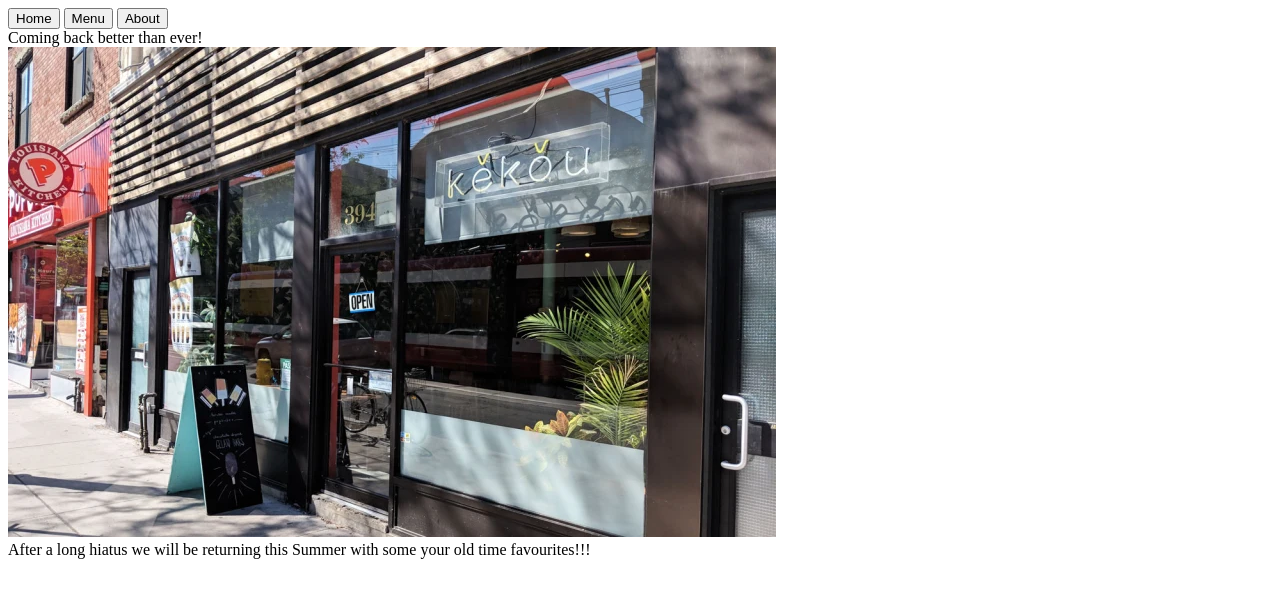
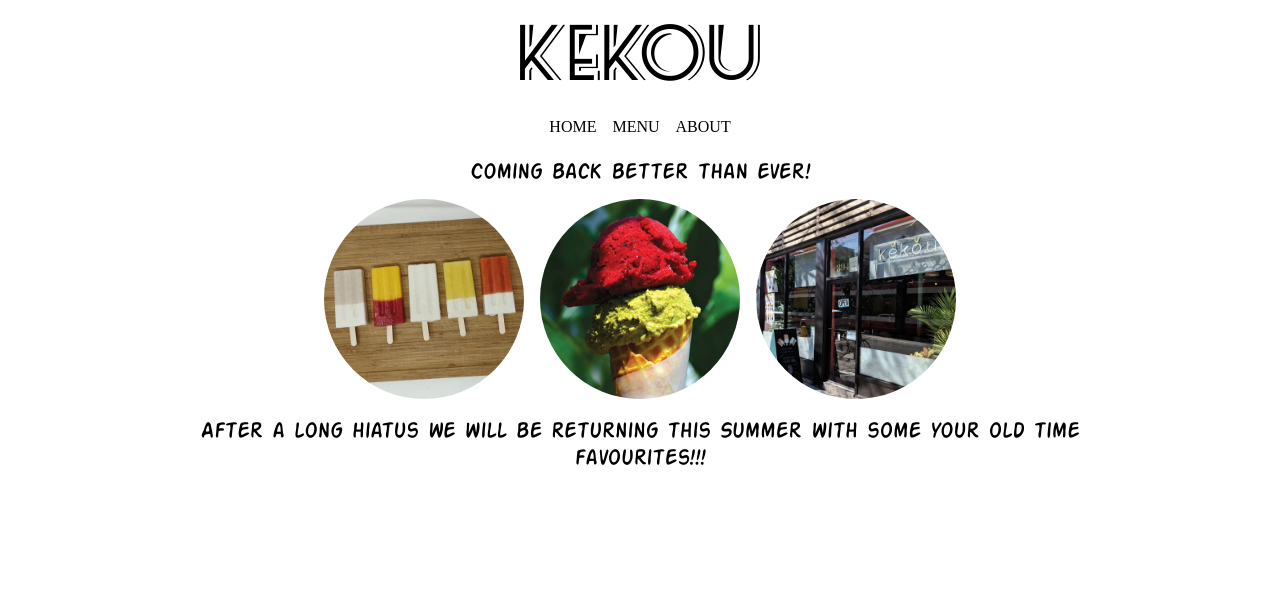
Before and after one commit to 54MU31M00R3/restaurant-page, a website built with webpack: page src/template.html in a window 1280 px wide. Built offline with nearby package versions, Linux system fonts and the light colour scheme.

Commit message:
Create homepage with css styling

```diff
--- a/package.json
+++ b/package.json
@@ -11,6 +11,7 @@
   "license": "ISC",
   "devDependencies": {
     "css-loader": "^7.1.2",
+    "html-loader": "^5.1.0",
     "html-webpack-plugin": "^5.6.3",
     "style-loader": "^4.0.0",
     "webpack": "^5.100.2",
--- a/src/styles.css
+++ b/src/styles.css
@@ -1,3 +1,61 @@
+body{
+    height: 100%;
+    display: flex;
+    flex-direction: column;
+    align-items: center;
+}
+
+#kekou {
+    text-align: center;
+    font-family: 'seasideresortnfregular';
+    font-size: 64px;
+}
+
+#nav-links {
+    display: flex;
+    justify-content: center;
+    gap: 16px;
+    padding: 20px;
+}
+
+button {
+    background: none;
+	color: inherit;
+	border: none;
+	padding: 0;
+	font: inherit;
+	cursor: pointer;
+	outline: inherit;
+}
+
+#content {
+    display: flex;
+    flex-direction: column;
+    overflow: hidden;
+    text-align: center;
+    gap: 16px;
+    width: 75%;
+}
+
+#image-container {
+    display: flex;
+    justify-content: center;
+    gap: 16px;
+}
+
+.cover-images {
+    width: 200px;
+    object-fit: cover;
+    border-radius: 50%;
+}
+
+#headline, #desc{
+    font-family: 'action_manregular';
+    font-size: 24px;
+}
+
+
+
 @font-face {
     font-family: 'action_manregular';
     src: url('./assets/fonts/action_man-webfont.woff2') format('woff2'),
--- a/src/template.html
+++ b/src/template.html
@@ -7,14 +7,39 @@
   </head>
   <body>
     <div id="header">
-      <button id="home-button" type="button">Home</button>
-      <button id="menu-button" type="button">Menu</button>
-      <button id="about-button" type="button">About</button>
+      <div id="kekou">
+        Kekou
+      </div>
+      <div id="nav-links">
+        <button id="home-button" type="button">HOME</button>
+        <button id="menu-button" type="button">MENU</button>
+        <button id="about-button" type="button">ABOUT</button>
+      </div>
     </div>
     <div id="content">
       <div id="headline">Coming back better than ever!</div>
-      <img src="./assets/images/kekou_storefront.webp" alt="gelato"/>
-      <div id="desc">After a long hiatus we will be returning this Summer with some your old time favourites!!!</div>
+      <div id="image-container">
+        <img
+          class="cover-images"
+          src="./assets/images/kekou_ice_pops.jpeg"
+          alt="image of kekou_ice_pops"
+        />
+        <img
+          class="cover-images"
+          src="./assets/images/red_and_green_ice_cream.webp"
+          alt="image of red_and_green_ice_cream"
+        />
+        <img
+          id="storefront"
+          class="cover-images"
+          src="./assets/images/kekou_storefront.webp"
+          alt="image of kekou_storefront"
+        />
+      </div>
+      <div id="desc">
+        After a long hiatus we will be returning this Summer with some your old
+        time favourites!!!
+      </div>
     </div>
   </body>
 </html>
--- a/webpack.config.js
+++ b/webpack.config.js
@@ -28,6 +28,14 @@ module.exports = {
                 test: /\.(woff|woff2|eot|ttf|otf)$/i,
                 type: 'asset/resource',
             },
+            {
+                test: /\.html$/i,
+                loader: 'html-loader',
+            },
+            {
+                test: /\.(png|svg|jpg|jpeg|gif)$/i,
+                type: 'asset/resource',
+            },
         ],
     },
 };
```
Also changed, not shown: 1 other file.
